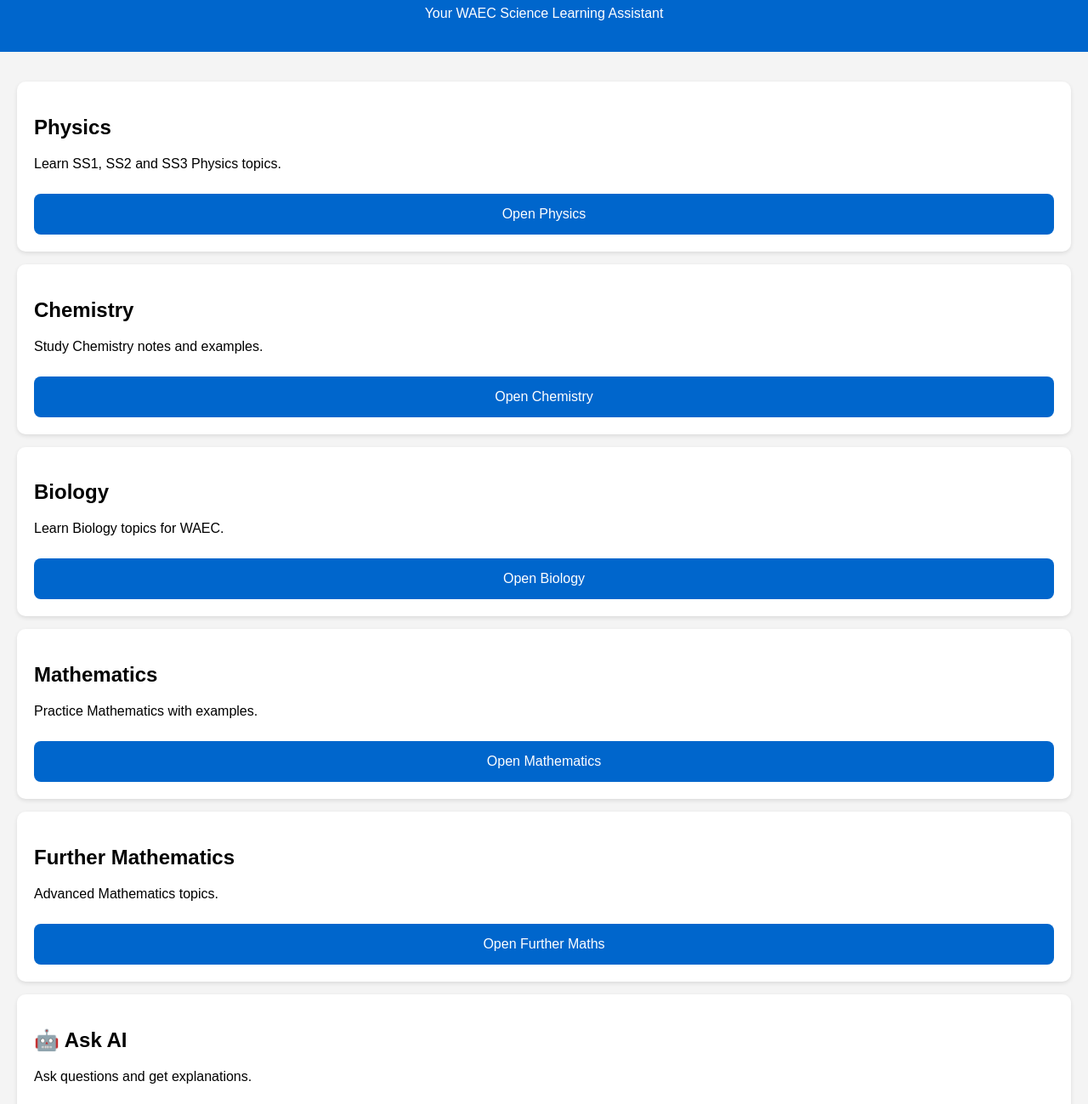
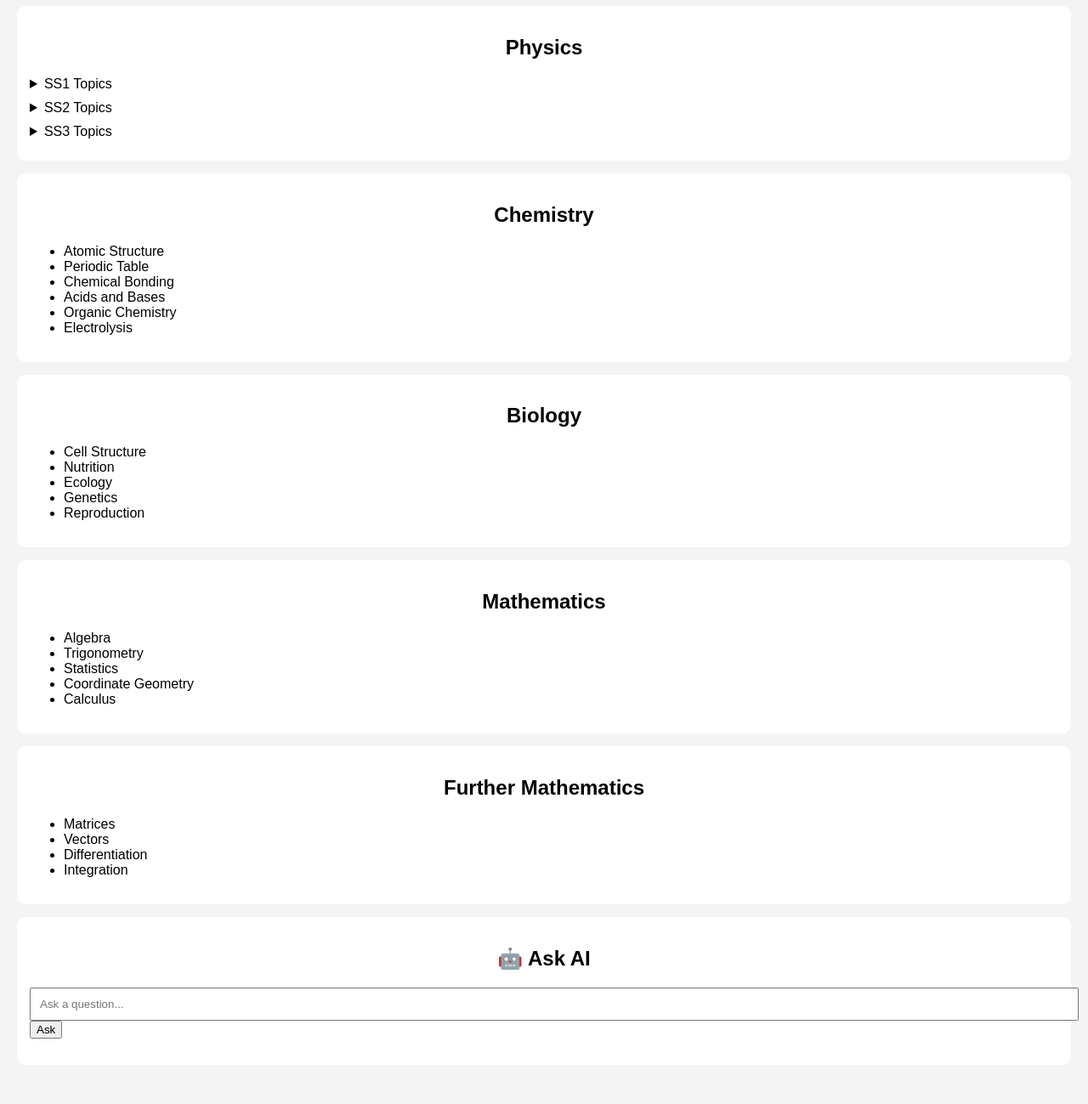
Before and after one commit to habeebprints-sketch/science-tutor-ai, a plain HTML site: page index.html in a window 1280 px wide. Shown: the part 94-1393 px from the top of the page at 85% size. Drawn offline with Linux system fonts and the light colour scheme.

Commit message:
Update index.html

```diff
--- a/index.html
+++ b/index.html
@@ -1,110 +1,161 @@
 <!DOCTYPE html>
-<html lang="en">
+<html>
 <head>
 <meta charset="UTF-8">
 <meta name="viewport" content="width=device-width, initial-scale=1.0">
 <title>Science Tutor AI</title>
-
 <style>
 body{
-    font-family: Arial, sans-serif;
+    font-family:Arial,sans-serif;
     margin:0;
+    padding:20px;
     background:#f4f4f4;
 }
-
-header{
-    background:#0066cc;
-    color:white;
-    text-align:center;
-    padding:20px;
-}
-
-.container{
-    padding:20px;
-}
-
-.card{
+.section{
     background:white;
     margin:15px 0;
-    padding:20px;
+    padding:15px;
     border-radius:10px;
-    box-shadow:0 2px 5px rgba(0,0,0,0.1);
 }
-
-button{
-    width:100%;
-    padding:15px;
-    margin-top:10px;
-    border:none;
-    border-radius:8px;
-    background:#0066cc;
-    color:white;
-    font-size:16px;
+h1,h2{
+    text-align:center;
 }
-
-button:hover{
-    cursor:pointer;
-}
-
-footer{
-    text-align:center;
-    padding:15px;
-    background:#ddd;
-    margin-top:20px;
+details{
+    margin:10px 0;
 }
 </style>
 </head>
-
 <body>
 
-<header>
 <h1>📚 Science Tutor AI</h1>
-<p>Your WAEC Science Learning Assistant</p>
-</header>
 
-<div class="container">
+<div class="section">
+<h2>Physics</h2>
 
-<div class="card">
-<h2>Physics</h2>
-<p>Learn SS1, SS2 and SS3 Physics topics.</p>
-<button>Open Physics</button>
+<details>
+<summary>SS1 Topics</summary>
+<ul>
+<li>Measurements and Units</li>
+<li>Scalars and Vectors</li>
+<li>Motion</li>
+<li>Force</li>
+<li>Work, Energy and Power</li>
+<li>Machines</li>
+</ul>
+</details>
+
+<details>
+<summary>SS2 Topics</summary>
+<ul>
+<li>Heat Energy</li>
+<li>Gas Laws</li>
+<li>Waves</li>
+<li>Sound Waves</li>
+<li>Reflection of Light</li>
+<li>Refraction of Light</li>
+<li>Lenses</li>
+</ul>
+</details>
+
+<details>
+<summary>SS3 Topics</summary>
+<ul>
+<li>Electrostatics</li>
+<li>Current Electricity</li>
+<li>Magnetism</li>
+<li>Electromagnetic Induction</li>
+<li>Radioactivity</li>
+</ul>
+</details>
 </div>
 
-<div class="card">
+<div class="section">
 <h2>Chemistry</h2>
-<p>Study Chemistry notes and examples.</p>
-<button>Open Chemistry</button>
+<ul>
+<li>Atomic Structure</li>
+<li>Periodic Table</li>
+<li>Chemical Bonding</li>
+<li>Acids and Bases</li>
+<li>Organic Chemistry</li>
+<li>Electrolysis</li>
+</ul>
 </div>
 
-<div class="card">
+<div class="section">
 <h2>Biology</h2>
-<p>Learn Biology topics for WAEC.</p>
-<button>Open Biology</button>
+<ul>
+<li>Cell Structure</li>
+<li>Nutrition</li>
+<li>Ecology</li>
+<li>Genetics</li>
+<li>Reproduction</li>
+</ul>
 </div>
 
-<div class="card">
+<div class="section">
 <h2>Mathematics</h2>
-<p>Practice Mathematics with examples.</p>
-<button>Open Mathematics</button>
+<ul>
+<li>Algebra</li>
+<li>Trigonometry</li>
+<li>Statistics</li>
+<li>Coordinate Geometry</li>
+<li>Calculus</li>
+</ul>
 </div>
 
-<div class="card">
+<div class="section">
 <h2>Further Mathematics</h2>
-<p>Advanced Mathematics topics.</p>
-<button>Open Further Maths</button>
+<ul>
+<li>Matrices</li>
+<li>Vectors</li>
+<li>Differentiation</li>
+<li>Integration</li>
+</ul>
 </div>
 
-<div class="card">
+<div class="section">
 <h2>🤖 Ask AI</h2>
-<p>Ask questions and get explanations.</p>
-<button>Open AI Tutor</button>
+
+<input type="text" id="question"
+placeholder="Ask a question..."
+style="width:100%;padding:10px;">
+
+<button onclick="answerQuestion()">
+Ask
+</button>
+
+<p id="answer"></p>
 </div>
 
-</div>
+<script>
+function answerQuestion(){
 
-<footer>
-Science Tutor AI © 2026
-</footer>
+let q =
+document.getElementById("question")
+.value.toLowerCase();
+
+let answer =
+"Sorry, I don't know that yet.";
+
+if(q.includes("sound wave")){
+answer =
+"Sound waves are mechanical waves produced by vibrating bodies.";
+}
+
+if(q.includes("refraction")){
+answer =
+"Refraction is the bending of light when it moves from one medium to another.";
+}
+
+if(q.includes("photosynthesis")){
+answer =
+"Photosynthesis is the process by which green plants make food using sunlight.";
+}
+
+document.getElementById("answer")
+.innerText = answer;
+}
+</script>
 
 </body>
 </html>
```
